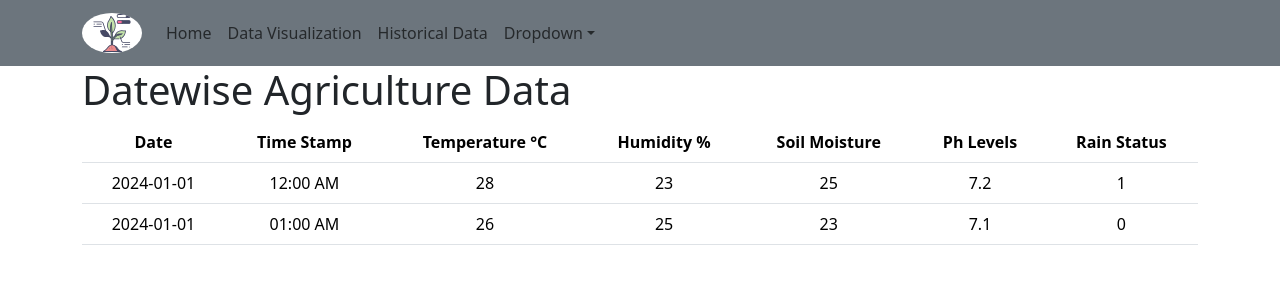
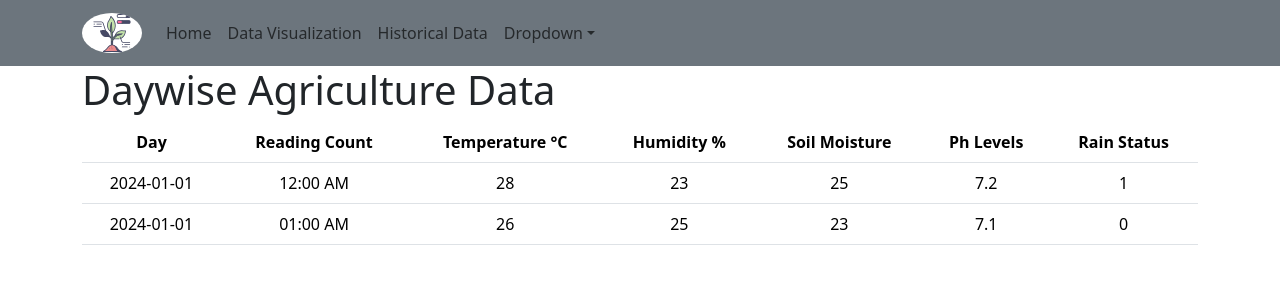
Before and after one commit to Kinsuksingh/IoTBasedAgriculture, a React (Vite) app: page /history in a window 1280 px wide. Shown: the top 300 px of the page. Built offline with nearby package versions, Linux system fonts and the light colour scheme; no server answers.

Commit message:
not done

```diff
--- a/src/components/SensorDataTable/SensorDataTable.jsx
+++ b/src/components/SensorDataTable/SensorDataTable.jsx
@@ -6,13 +6,13 @@ function SensorDataTable({standardizedData}) {
     standardizedData: PropTypes.arrayOf(PropTypes.object).isRequired,
   };
 
-  const sensorCategories = ['Date','Time Stamp', 'Temperature °C','Humidity %', 'Soil Moisture', 'Ph Levels', 'Rain Status'];
+  const sensorCategories = ['Day','Reading Count', 'Temperature °C','Humidity %', 'Soil Moisture', 'Ph Levels', 'Rain Status'];
 
   const getSensorDataForTime = (sensordata) => {
     return (
       <tr key={sensordata.id} className='text-center'>
-        <td>{sensordata.date}</td>
-        <td>{sensordata.time}</td>
+        <td>{sensordata.day}</td>
+        <td>{sensordata.readingCount}</td>
         <td>{sensordata.temperature}</td>
         <td>{sensordata.humidity}</td>
         <td>{sensordata.soilMoisture}</td>
--- a/src/pages/Tables/Tables.jsx
+++ b/src/pages/Tables/Tables.jsx
@@ -9,6 +9,10 @@ function Tables() {
   const databaseSecret = import.meta.env.VITE_YOUR_DATABASE_SECRET
   const url = `https://smart-agriculture-27cf2-default-rtdb.firebaseio.com/sensors-data.json?auth=${databaseSecret}`
 
+  const standardizedData = [
+    {id:1,day: '2024-01-01', readingCount: '12:00 AM', humidity: 23, rainStatus: 1, soilMoisture: 25,phLevel: 7.2, temperature: 28},
+    {id:2,day: '2024-01-01', readingCount: '01:00 AM', humidity: 25, rainStatus: 0, soilMoisture: 23,phLevel: 7.1, temperature: 26}
+    ]
 
   useEffect(() => {
     const fetchData = async () => {
@@ -23,20 +27,17 @@ function Tables() {
   }, [url]);
 
 
-  const standardizedData = [
-  {id:1,date: '2024-01-01', time: '12:00 AM', humidity: 23, rainStatus: 1, soilMoisture: 25,phLevel: 7.2, temperature: 28},
-  {id:2,date: '2024-01-01', time: '01:00 AM', humidity: 25, rainStatus: 0, soilMoisture: 23,phLevel: 7.1, temperature: 26}
-  ]
+
 
 // Example usage:
-const standardizedDatas = Object.values(sensorData);
-console.log(standardizedDatas);
+// const standardizedDatas = Object.values(sensorData);
+
 
   return (
     <div>
       <MyNavbar />
       <Container>
-      <h1>Datewise Agriculture Data</h1>
+      <h1>Daywise Agriculture Data</h1>
       <SensorDataTable standardizedData={standardizedData}/>
       </Container>
     </div>
```
